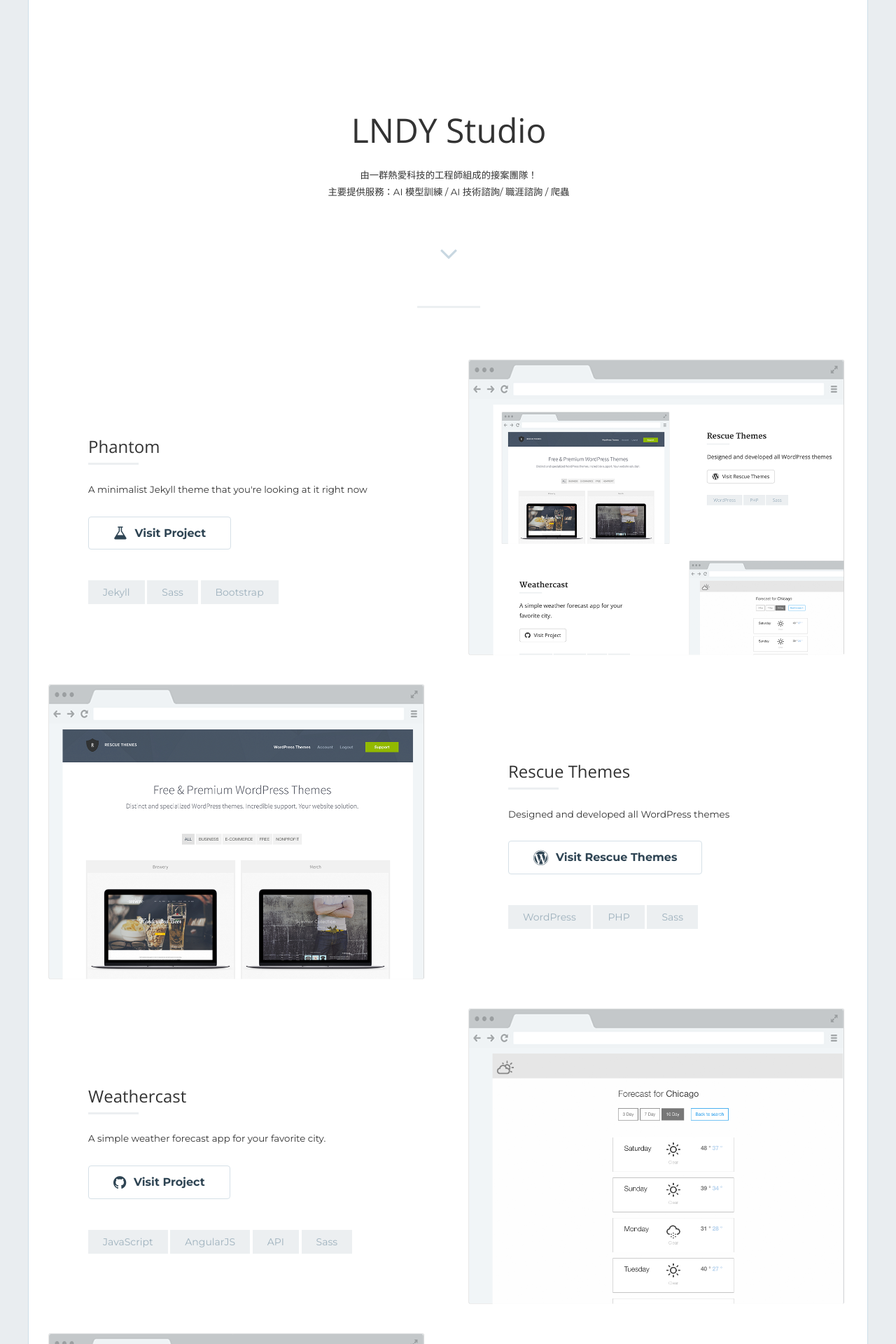
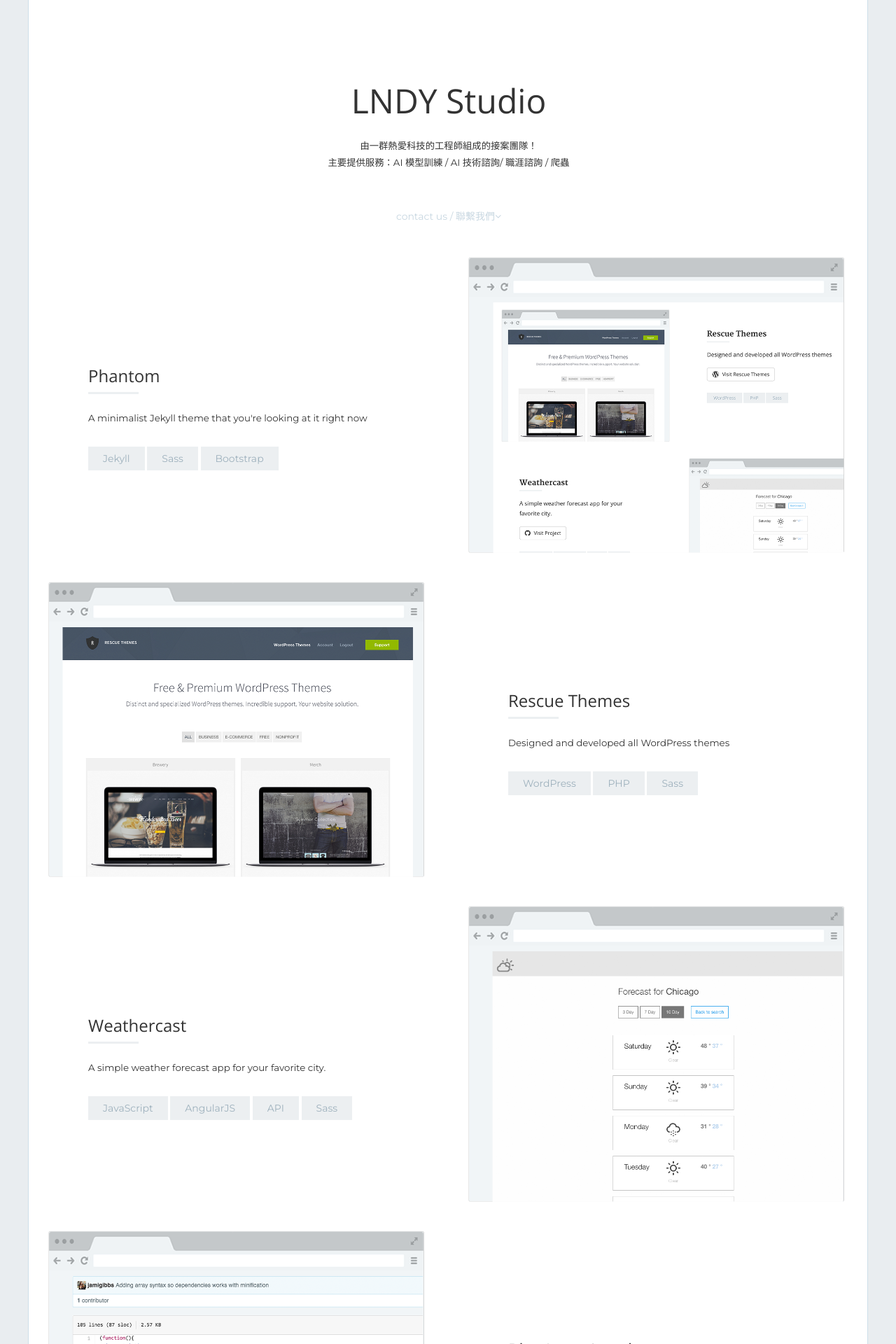
Before and after one commit to Felice1004/felicehsiao.github.io, a Jekyll site: the page built from index.html, in a window 1280 px wide. Shown: the top 1920 px of the page at 70% size. Built offline with Jekyll 4.4.1, drawn with Linux system fonts in a browser that asks for light colours; nearby versions of some CDN libraries; the list of posts is cut into pages by our own code.

Commit message:
action call

```diff
--- a/_includes/home-hero.html
+++ b/_includes/home-hero.html
@@ -25,17 +25,17 @@
           </p>
           {% endif %}
 
-          <div class="hero-buttons">
+          <!-- <div class="hero-buttons">
+ some social media
 
-
-          </div>
+          </div> -->
 
         </div>
 
       </div>
 
-      <a class="section-jump text-center" href="#portfolio">
-        <i class="fa fa-angle-down fa-3x"></i>
+      <a class="section-jump text-center" href="#contact">
+        <span>contact us / 聯繫我們</span></span><i class="fa fa-angle-down fa-1x"></i>
       </a>
 
     </div>
--- a/_includes/post-content.html
+++ b/_includes/post-content.html
@@ -3,9 +3,9 @@
 
   <p class="excerpt">{{ post.lead_text }}</p>
 
-  {% if post.project_link != empty %}
+  <!-- {% if post.project_link != empty %}
   <a href="{{ post.project_link }}" class="project-link"><button class="btn btn-default btn-lg"><i class="fa fa-{{post.button_icon}} fa-lg"></i>{{post.button_text}}</button></a>
-  {% endif %}
+  {% endif %} -->
 
   {% if post.tags != empty %}
   <div class="tags">
--- a/_layouts/home.html
+++ b/_layouts/home.html
@@ -15,7 +15,7 @@
             <p class="section-subtitle text-center">{{ site.section_subtitle }}</p>
             {% endif %}
 
-            <div class="break"></div>
+            <!-- <div class="break"></div> -->
 
             {% for post in paginator.posts %}
               <div class="wow fadeIn">
@@ -24,6 +24,7 @@
               {% endif %}
 
               {% if post.position == "right" %}
+
                 {% include content-right.html %}
               {% endif %}
               </div>
--- a/css/style.scss
+++ b/css/style.scss
@@ -113,7 +113,7 @@ button.btn, input.btn {
 	2.0 Home Hero
 --------------------------------------------------------------*/
 .hero-container {
-  margin: 10em 0 0em 0;
+  margin:7em 0 0em 0;
   @include bp-xsmall {
     margin: 5em 0 5em 0;
   }
@@ -223,18 +223,19 @@ button.btn, input.btn {
   position: relative;
   margin: 0 auto;
   margin-bottom: 1em;
-  &:after {
-    content: '';
-    position: absolute;
-    top: 1.35em;
-    width: 3em;
-    height: 3px;
-    background-color: #ECEFF1;
-    left: 50%;
-    -webkit-transform: translateX(-50%);
-    -ms-transform: translateX(-50%);
-    transform: translateX(-50%);
-  }
+  // &:after {
+  //   content: '';
+  //   position: absolute;
+  //   top: 1.35em;
+  //   bottom: 1.35em;
+  //   width: 3em;
+  //   height: 3px;
+  //   background-color: #ECEFF1;
+  //   left: 50%;
+  //   -webkit-transform: translateX(-50%);
+  //   -ms-transform: translateX(-50%);
+  //   transform: translateX(-50%);
+  // }
 }
 
 .section-subtitle {
```
